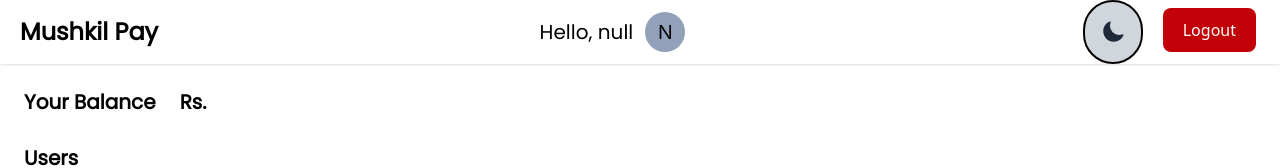
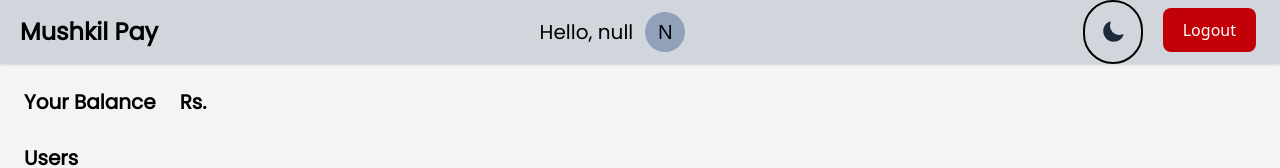
Before and after one commit to abuzerexe/MushkilPay, a React (Vite) app in the folder frontend/: page /success in a window 1280 px wide. Both pictures are taken after a click on the button "Done". Shown: the top 168 px of the page. Built offline with nearby package versions, Linux system fonts and the light colour scheme; no server answers.

Commit message:
Dark mode and logout completed in pages

```diff
--- a/frontend/src/pages/Dashboard.jsx
+++ b/frontend/src/pages/Dashboard.jsx
@@ -10,8 +10,10 @@
 
 
     return(
-        <div className=" dark:bg-gray-800 dark:text-white transition-colors duration-300 h-screen">
+        <div className=" bg-gray-100  dark:bg-gray-800 dark:text-white transition-colors duration-300 h-screen">
+            <div className="bg-gray-300 dark:bg-gray-800">
             <Appbar />
+            </div>
             <div className="m-6">
             <Balance />
             <Users/>
--- a/frontend/src/pages/ResultSuccess.jsx
+++ b/frontend/src/pages/ResultSuccess.jsx
@@ -3,6 +3,7 @@
 import { useState } from "react"
 import { useNavigate, useSearchParams } from "react-router-dom";
 import Appbar2 from "../components/Appbar2";
+
 
 export default function ResultSuccess(){
 
@@ -15,7 +16,7 @@
 
 
     return <div>
-        <Appbar2/>
+        <Appbar2 />
     <div className="flex justify-center h-screen  bg-gray-400 dark:bg-gray-900 transition-colors duration-300 ">
         <div className="h-full flex flex-col justify-center">
             <div
--- a/frontend/src/pages/SendMoney.jsx
+++ b/frontend/src/pages/SendMoney.jsx
@@ -2,6 +2,7 @@
 import { useState } from "react"
 import { useNavigate, useSearchParams } from "react-router-dom";
 import Appbar2 from "../components/Appbar2";
+
 
 export default function SendMoney(){
 
@@ -17,7 +18,7 @@
 
 
     return(<div>
-    <Appbar2/>
+    <Appbar2 />
     <div className="flex justify-center h-screen bg-gray-400 dark:bg-gray-900 transition-colors duration-300 ">
         <div className="h-full flex flex-col justify-center">
             <div
@@ -41,7 +42,7 @@
                         >
                             Amount (in Rs)
                         </label>
-                        <input onChange={(e)=>{
+                        <input  onChange={(e)=>{
                             setAmount(e.target.value)
                         }}
                             type="number"
```
